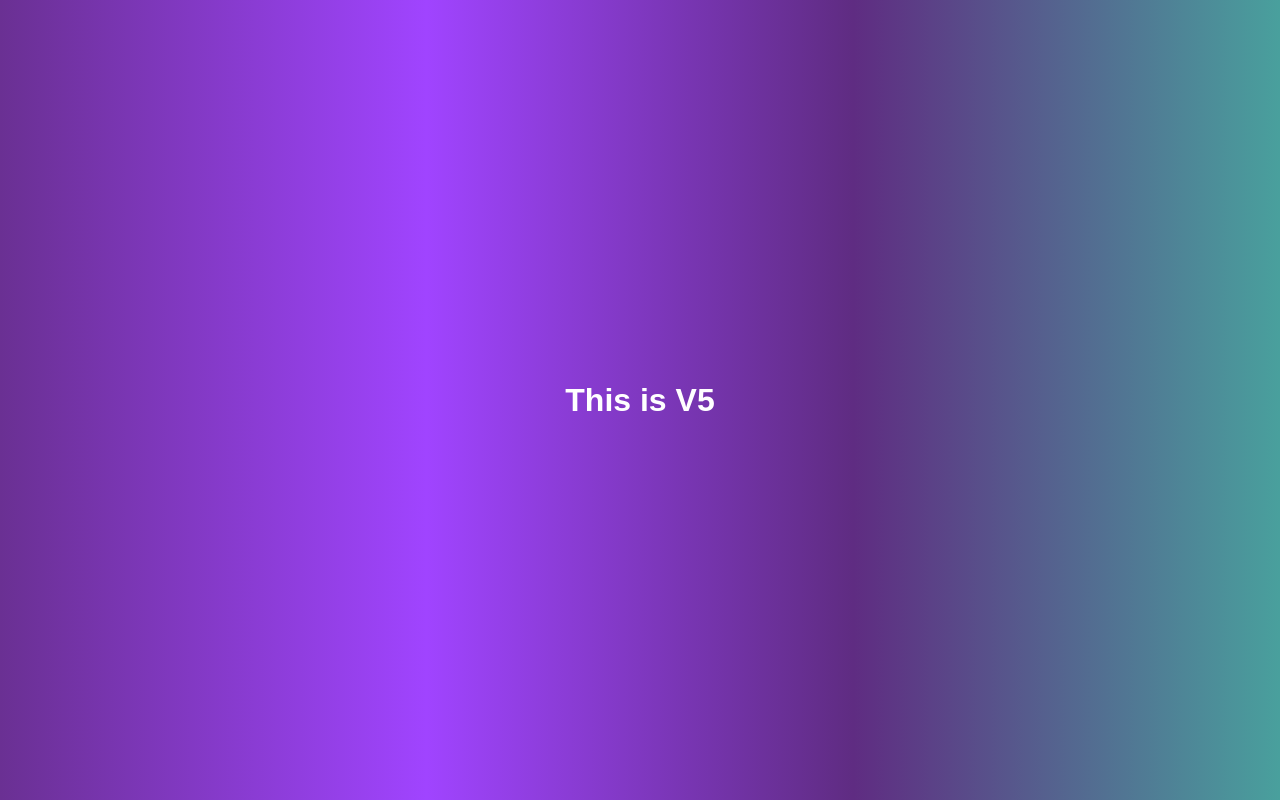
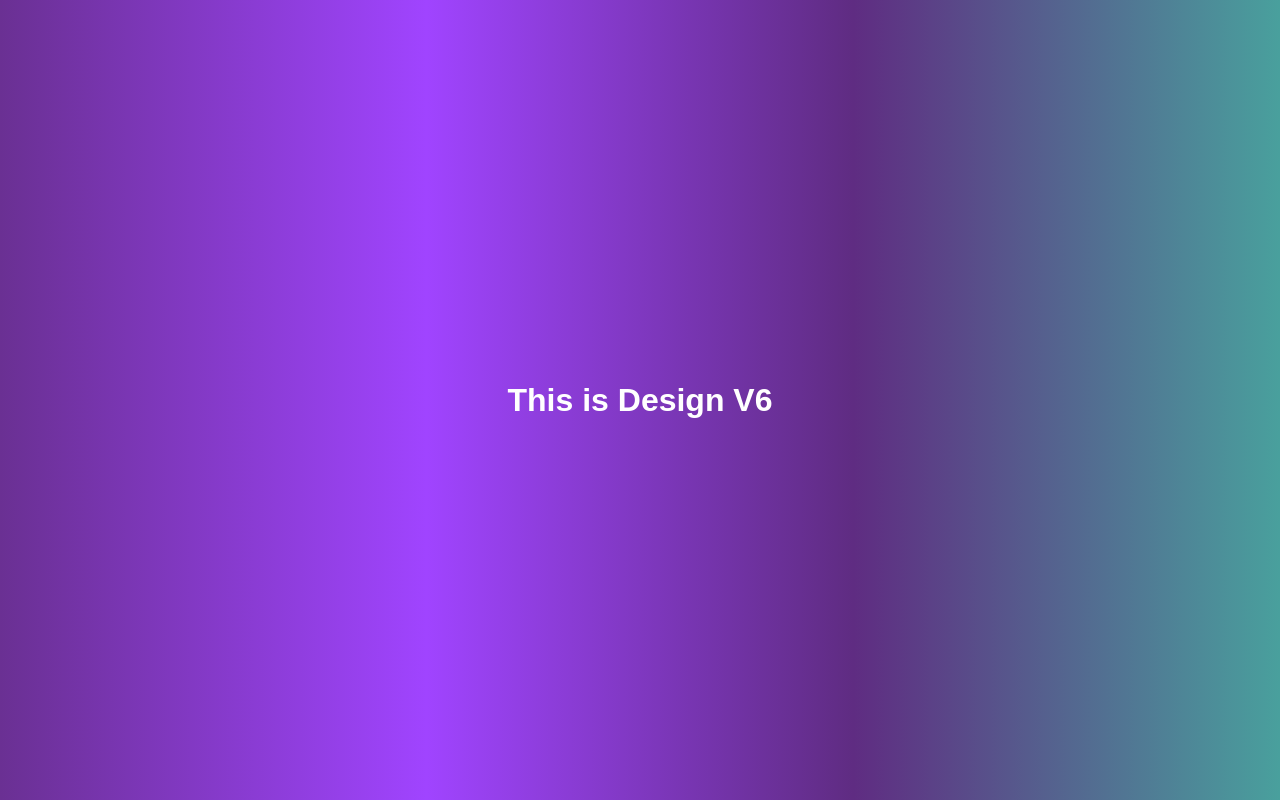
Before and after one commit to sunnychauhan75/Myrepo, a plain HTML site: page index.html in a window 1280 px wide. Drawn offline with Linux system fonts and the light colour scheme.

Commit message:
Changed H1

```diff
--- a/index.html
+++ b/index.html
@@ -9,7 +9,7 @@
     <title>Document</title>
 </head>
 <body>
-    <h1>This is V5</h1>
+    <h1>This is Design V6</h1>
 </body>
 
 </html>
```
